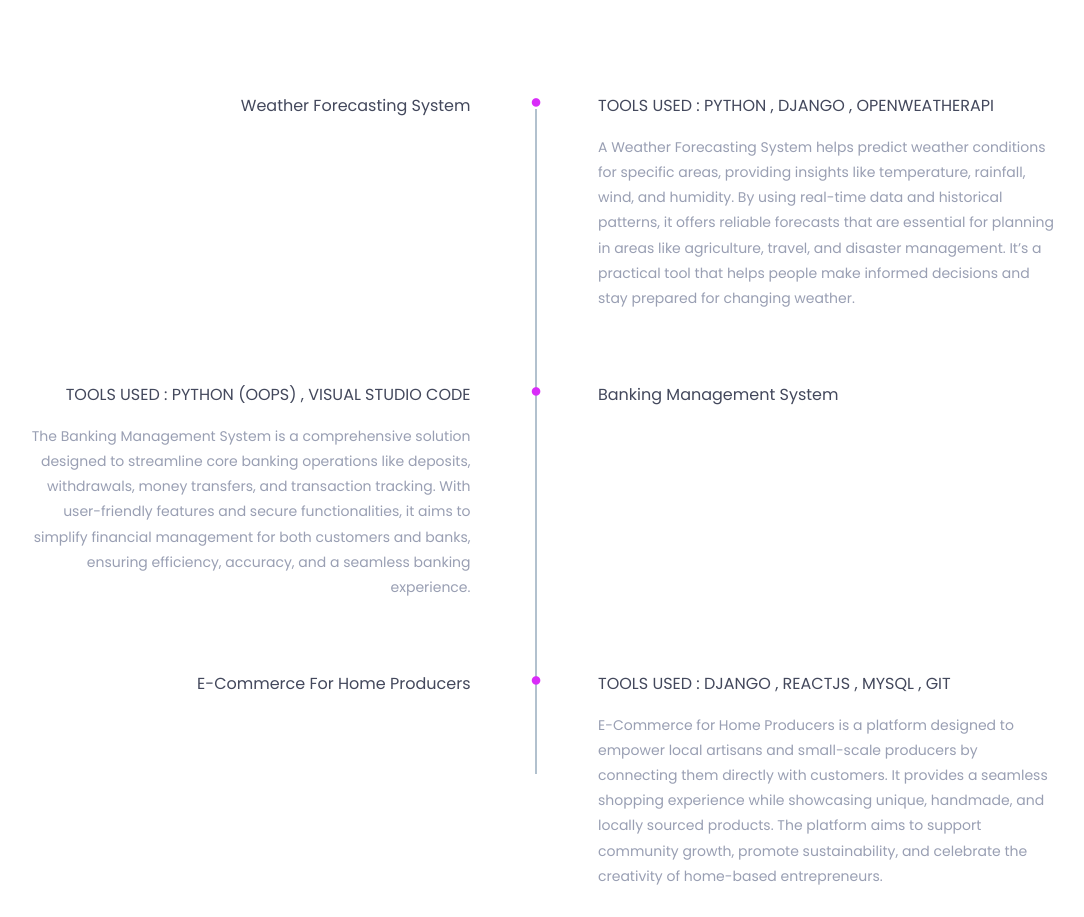
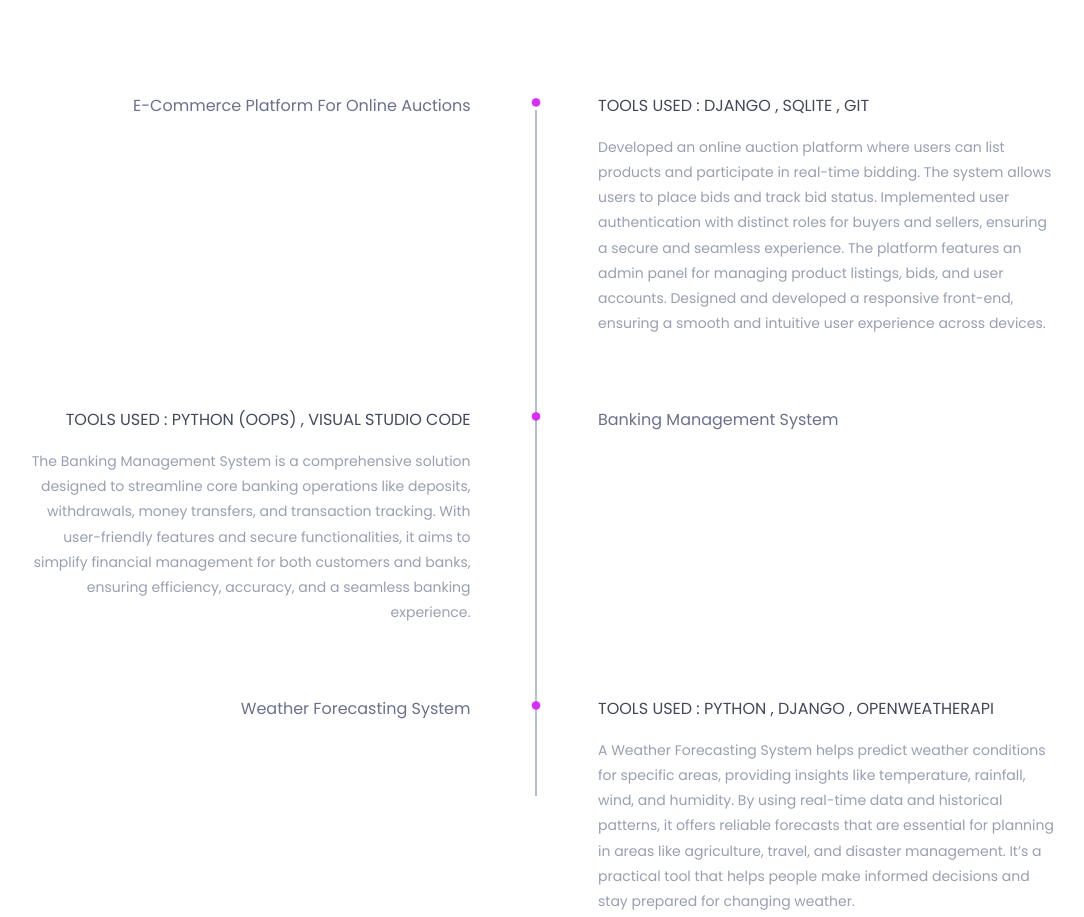
Before and after one commit to Noor-Afik-Jalaludeen-A/Afik-Portfolio, a plain HTML site: page index.html in a window 1280 px wide. Shown: the part 3670-4587 px from the top of the page, without its empty margins (57-1141 px from the left). Drawn offline with nearby package versions, Linux system fonts and the light colour scheme.

Commit message:
links are updated

```diff
--- a/index.html
+++ b/index.html
@@ -445,12 +445,13 @@ Attended Winners Matriculation School, Ramanathapuram, India, where I developed
 				<div class="experience-content">
 						<div class="main-timeline">
 							<ul>
+
 								<li>
 									<div class="single-timeline-box fix">
 										<div class="row">
 											<div class="col-md-5">
 												<div class="experience-time text-right">
-													<h2>Weather Forecasting System</h2>
+													<h2><a href="https://github.com/Noor-Afik-Jalaludeen-A/Auction-E-commerce">E-Commerce Platform for Online Auctions </a></h2>
 
 												</div><!--/.experience-time-->
 											</div><!--/.col-->
@@ -459,11 +460,11 @@ Attended Winners Matriculation School, Ramanathapuram, India, where I developed
 													<div class="timeline-content">
 														<h4 class="title">
 															<span><i class="fa fa-circle" aria-hidden="true"></i></span>
-															Tools Used : Python , Django , openweatherAPI
+															Tools Used : Django , SQLite , Git
 														</h4>
 														<h5></h5>
 														<p class="description">
-															A Weather Forecasting System helps predict weather conditions for specific areas, providing insights like temperature, rainfall, wind, and humidity. By using real-time data and historical patterns, it offers reliable forecasts that are essential for planning in areas like agriculture, travel, and disaster management. It’s a practical tool that helps people make informed decisions and stay prepared for changing weather.
+															Developed an online auction platform where users can list products and participate in real-time bidding. The system allows users to place bids and track bid status. Implemented user authentication with distinct roles for buyers and sellers, ensuring a secure and seamless experience. The platform features an admin panel for managing product listings, bids, and user accounts. Designed and developed a responsive front-end, ensuring a smooth and intuitive user experience across devices.
 														</p>
 													</div><!--/.timeline-content-->
 												</div><!--/.timeline-->
@@ -479,7 +480,7 @@ Attended Winners Matriculation School, Ramanathapuram, India, where I developed
 												<div class="experience-time">
 													<h2>
 														<span><i class="fa fa-circle" aria-hidden="true"></i></span>
-														Banking Management System
+														<a href="https://github.com/Noor-Afik-Jalaludeen-A/Banking_system">Banking Management System</a>
 													</h2>
 
 												</div><!--/.experience-time-->
@@ -501,7 +502,7 @@ Attended Winners Matriculation School, Ramanathapuram, India, where I developed
 												<div class="experience-time">
 													<h2>
 														<span><i class="fa fa-circle" aria-hidden="true"></i></span>
-														Banking Management System
+														<a href="https://github.com/Noor-Afik-Jalaludeen-A/Banking_system">Banking Management System</a>
 													</h2>
 													<h3></h3>
 												</div><!--/.experience-time-->
@@ -515,7 +516,7 @@ Attended Winners Matriculation School, Ramanathapuram, India, where I developed
 										<div class="row">
 											<div class="col-md-5">
 												<div class="experience-time text-right">
-													<h2>E-Commerce For Home Producers</h2>
+													<h2><a href="https://github.com/Noor-Afik-Jalaludeen-A/Weather_Showcase">Weather Forecasting System</a></h2>
 
 												</div><!--/.experience-time-->
 											</div><!--/.col-->
@@ -524,11 +525,11 @@ Attended Winners Matriculation School, Ramanathapuram, India, where I developed
 													<div class="timeline-content">
 														<h4 class="title">
 															<span><i class="fa fa-circle" aria-hidden="true"></i></span>
-															Tools Used : Django , ReactJs , MySql , Git
+															Tools Used : Python , Django , openweatherAPI
 														</h4>
 														<h5></h5>
 														<p class="description">
-															E-Commerce for Home Producers is a platform designed to empower local artisans and small-scale producers by connecting them directly with customers. It provides a seamless shopping experience while showcasing unique, handmade, and locally sourced products. The platform aims to support community growth, promote sustainability, and celebrate the creativity of home-based entrepreneurs.
+															A Weather Forecasting System helps predict weather conditions for specific areas, providing insights like temperature, rainfall, wind, and humidity. By using real-time data and historical patterns, it offers reliable forecasts that are essential for planning in areas like agriculture, travel, and disaster management. It’s a practical tool that helps people make informed decisions and stay prepared for changing weather.
 														</p>
 													</div><!--/.timeline-content-->
 												</div><!--/.timeline-->
```
